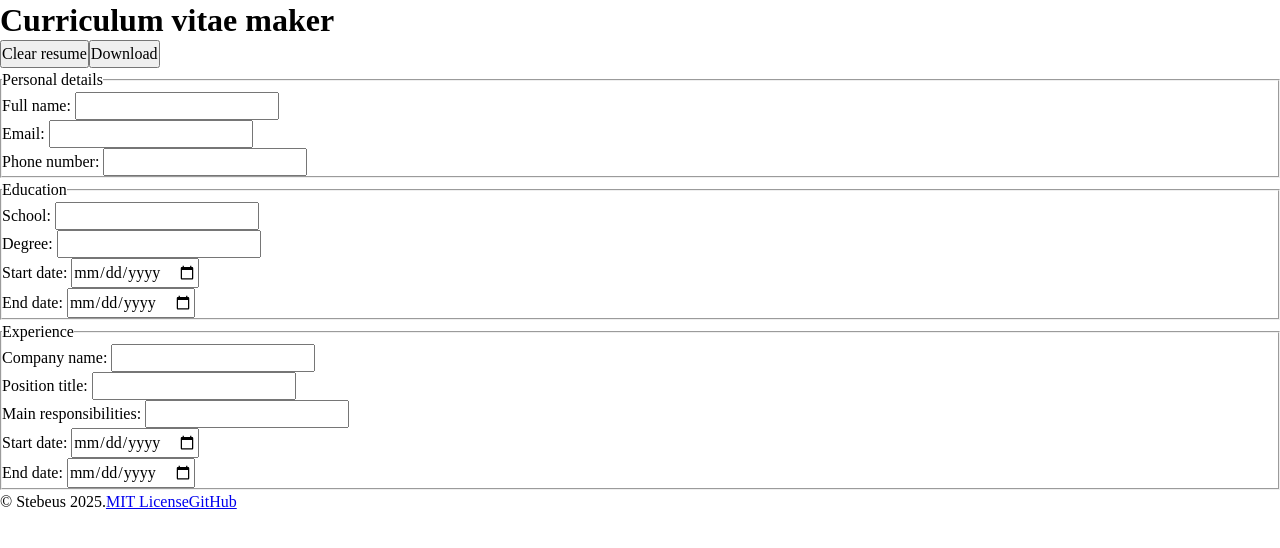
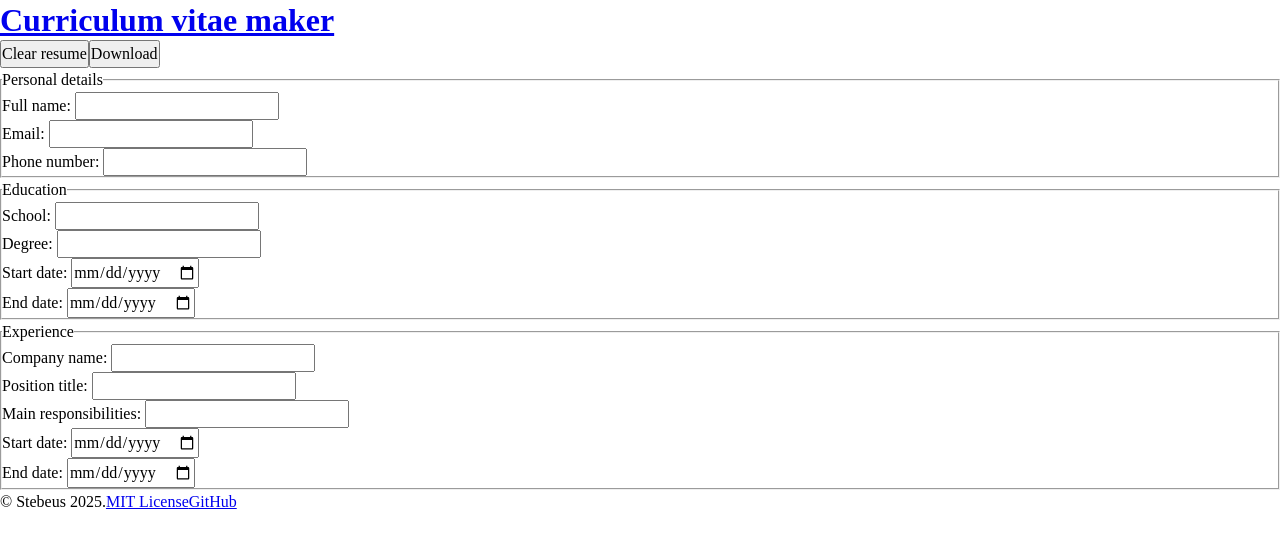
Before and after one commit to stebeus/curriculum-vitae-maker, a React (Vite) app: page / in a window 1280 px wide. Shown: the top 548 px of the page. Built offline with nearby package versions, Linux system fonts and the light colour scheme.

Commit message:
fix: assign the external link condition for the href to fix internal links

```diff
--- a/src/components/ui/Link.jsx
+++ b/src/components/ui/Link.jsx
@@ -1,5 +1,5 @@
 function Link({ to = '/', isExternal, children }) {
-  const path = isExternal ? { href: `https://${to}` } : to;
+  const path = { href: isExternal ? `https://${to}` : to };
 
   const targetBlank = isExternal && {
     target: '_blank',
```
